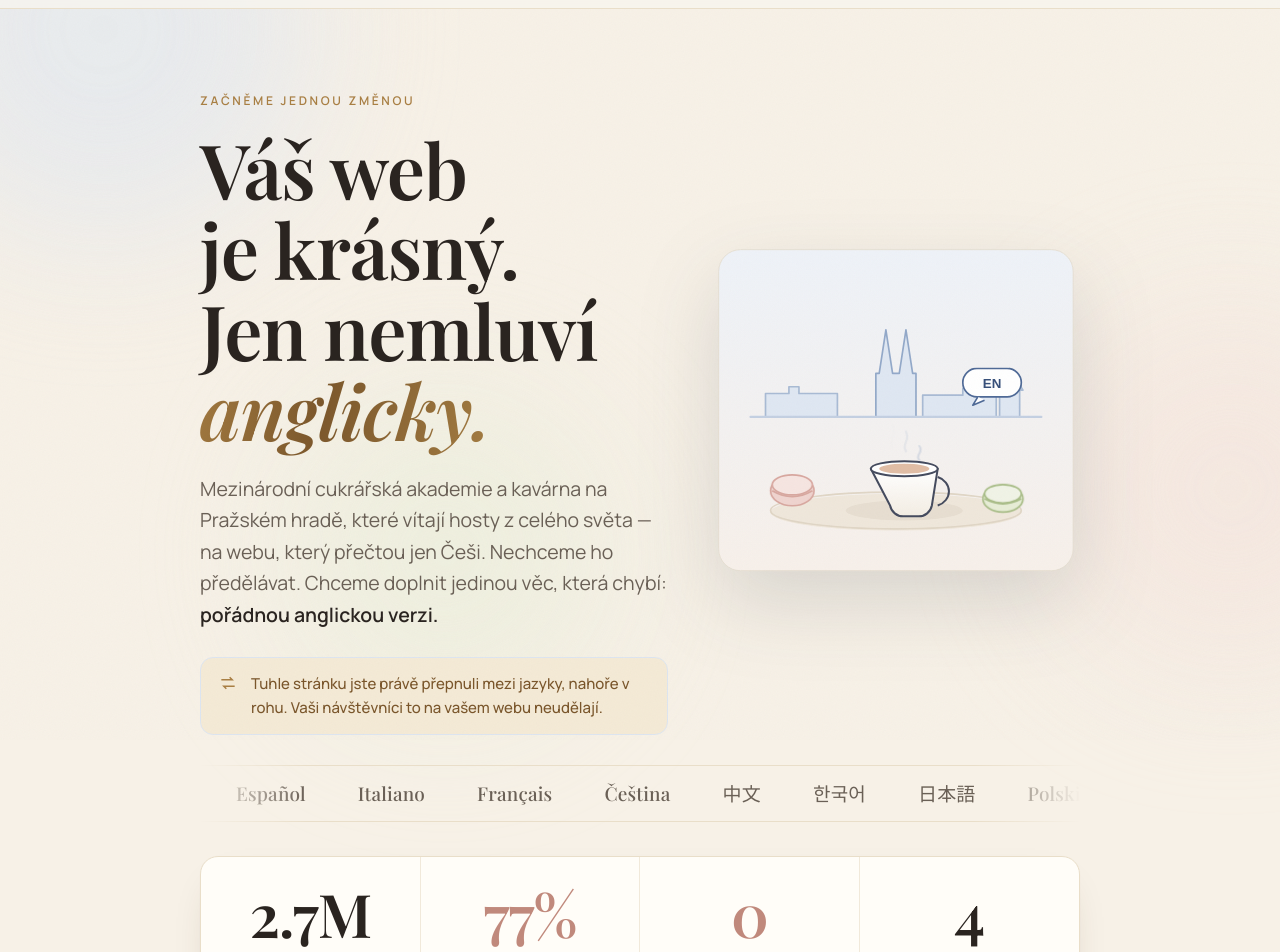
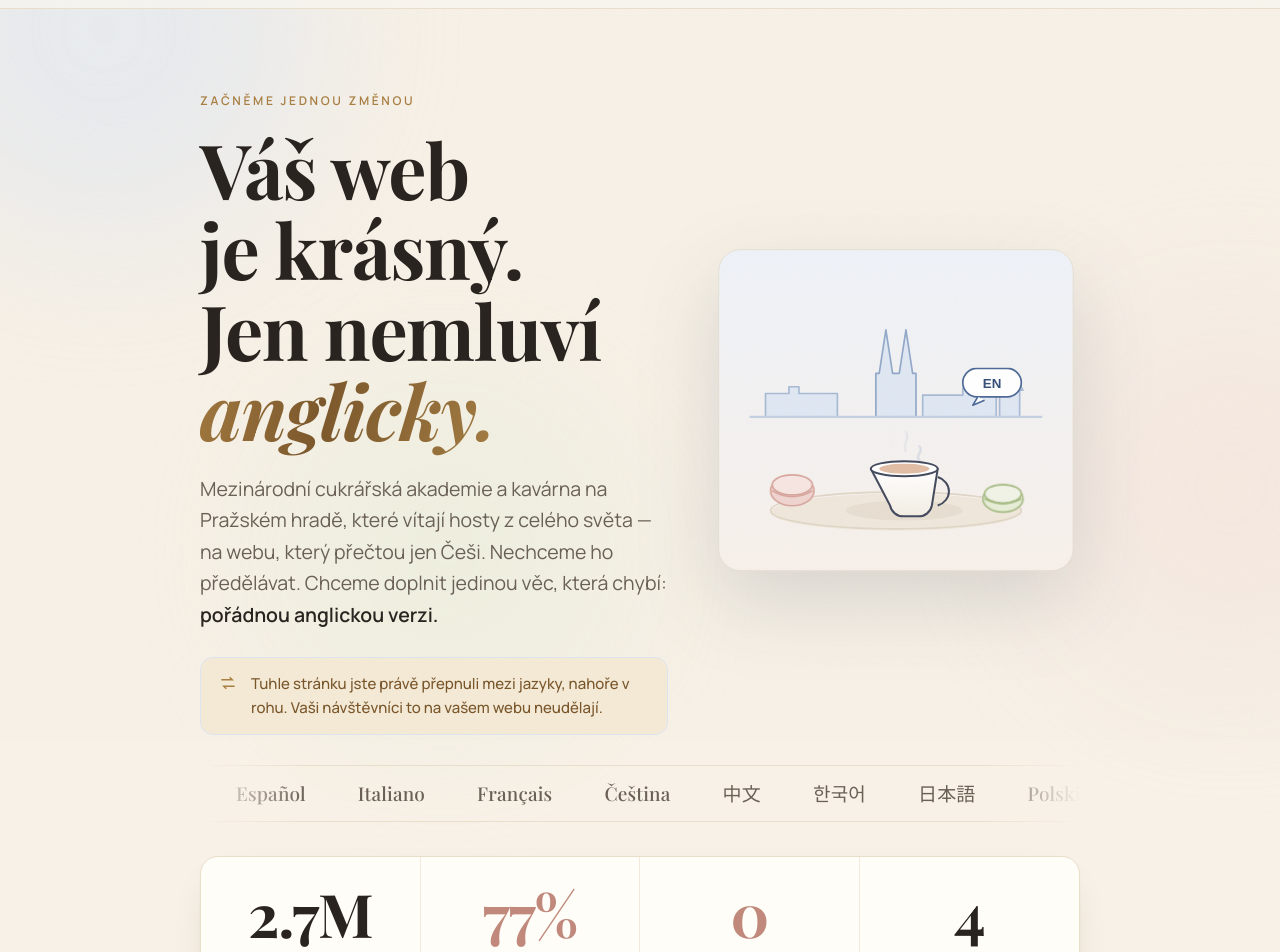
Before and after one commit to Dawe583/SebCaffe, a plain HTML site: page index.html in a window 1280 px wide. Shown: the part 60-1012 px from the top of the page. Drawn offline with Linux system fonts and the light colour scheme.

Commit message:
Bump display weight to 700 to match the reference (Playfair Display)
The gold 'Fifth' reference is a high-contrast serif with ball terminals =
Playfair Display (already applied). Increase hero + stat weight to 700 to match
its bold weight.

Co-Authored-By: Claude Opus 4.8 <noreply@anthropic.com>
Claude-Session: https://claude.ai/code/session_01UFcGr9XKgWv95wwgQbE4N4

```diff
--- a/index.html
+++ b/index.html
@@ -86,7 +86,7 @@ img,svg{max-width:100%}
 .hero{padding:76px 0 26px}
 .hero-grid{display:grid;grid-template-columns:1.12fr .88fr;gap:44px;align-items:center}
 .hero .eyebrow{display:inline-block}
-.hero h1{font-size:clamp(42px,7vw,76px);margin-top:16px;letter-spacing:-.015em;line-height:1.06}
+.hero h1{font-size:clamp(42px,7vw,76px);margin-top:16px;letter-spacing:-.015em;line-height:1.06;font-weight:700}
 .hero h1 em{font-style:italic;color:var(--blue-ink)}
 .hero .lede{margin-top:22px;font-size:clamp(16.5px,2.1vw,19.5px);color:var(--ink-soft);max-width:56ch}
 .hero .lede b{color:var(--ink);font-weight:600}
@@ -153,7 +153,7 @@ h2{font-size:clamp(29px,4.4vw,44px);line-height:1.04}
 .stats .row{display:grid;grid-template-columns:repeat(4,1fr)}
 .stats .s{padding:26px 18px;border-right:1px solid var(--line-soft);text-align:center}
 .stats .s:last-child{border-right:none}
-.stats .n{font-family:var(--serif);font-weight:600;font-size:clamp(40px,6vw,60px);line-height:1;
+.stats .n{font-family:var(--serif);font-weight:700;font-size:clamp(40px,6vw,60px);line-height:1;
   letter-spacing:-.02em;color:var(--ink)}
 .stats .s.warn .n{color:var(--rose)}
 .stats .l{margin-top:9px;font-size:12.5px;color:var(--ink-soft);letter-spacing:.01em;line-height:1.4}
```
Also changed, not shown: ippa-cafe-pitch/build/pitch.template.html (+2 -2 lines), 3 other files.
